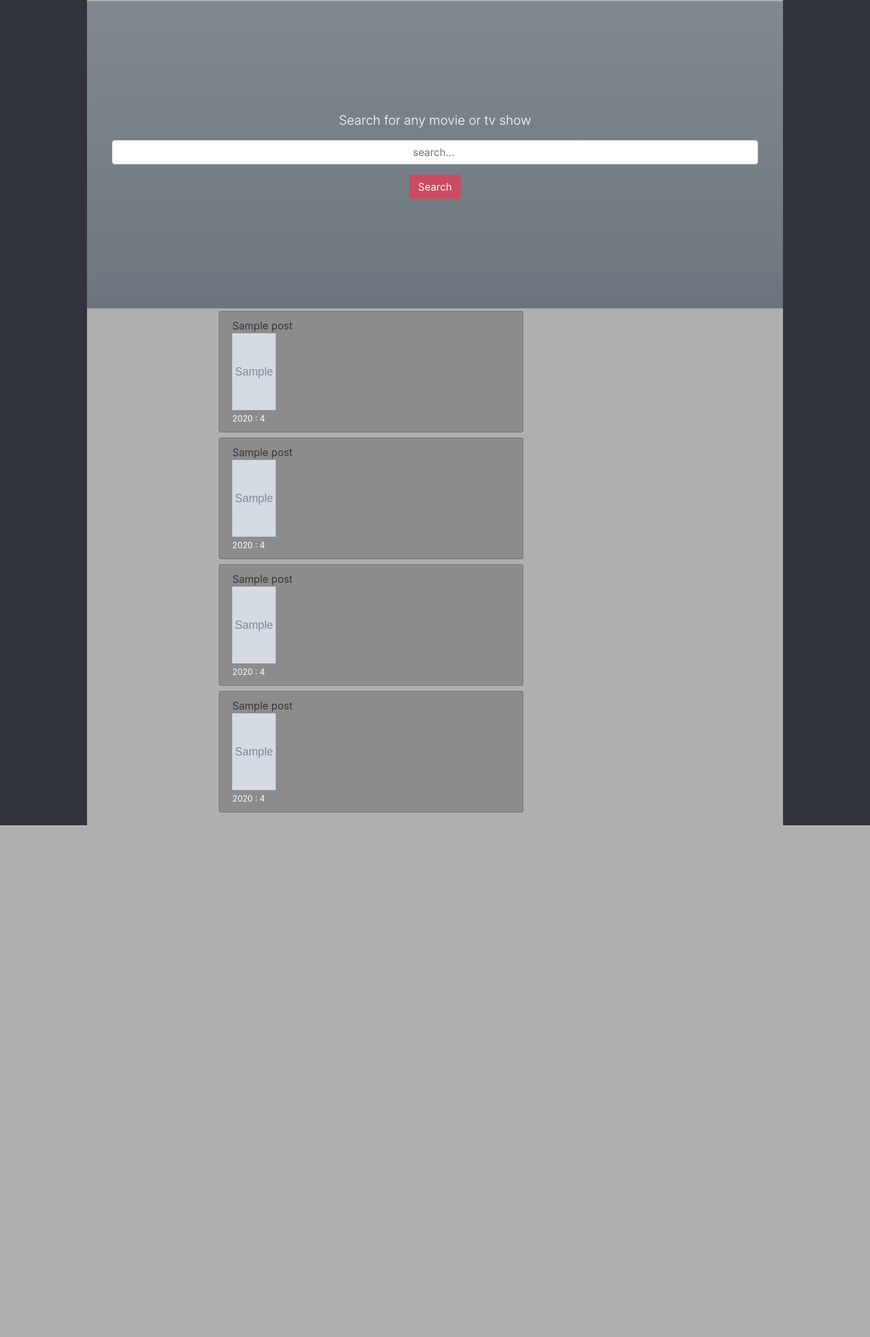
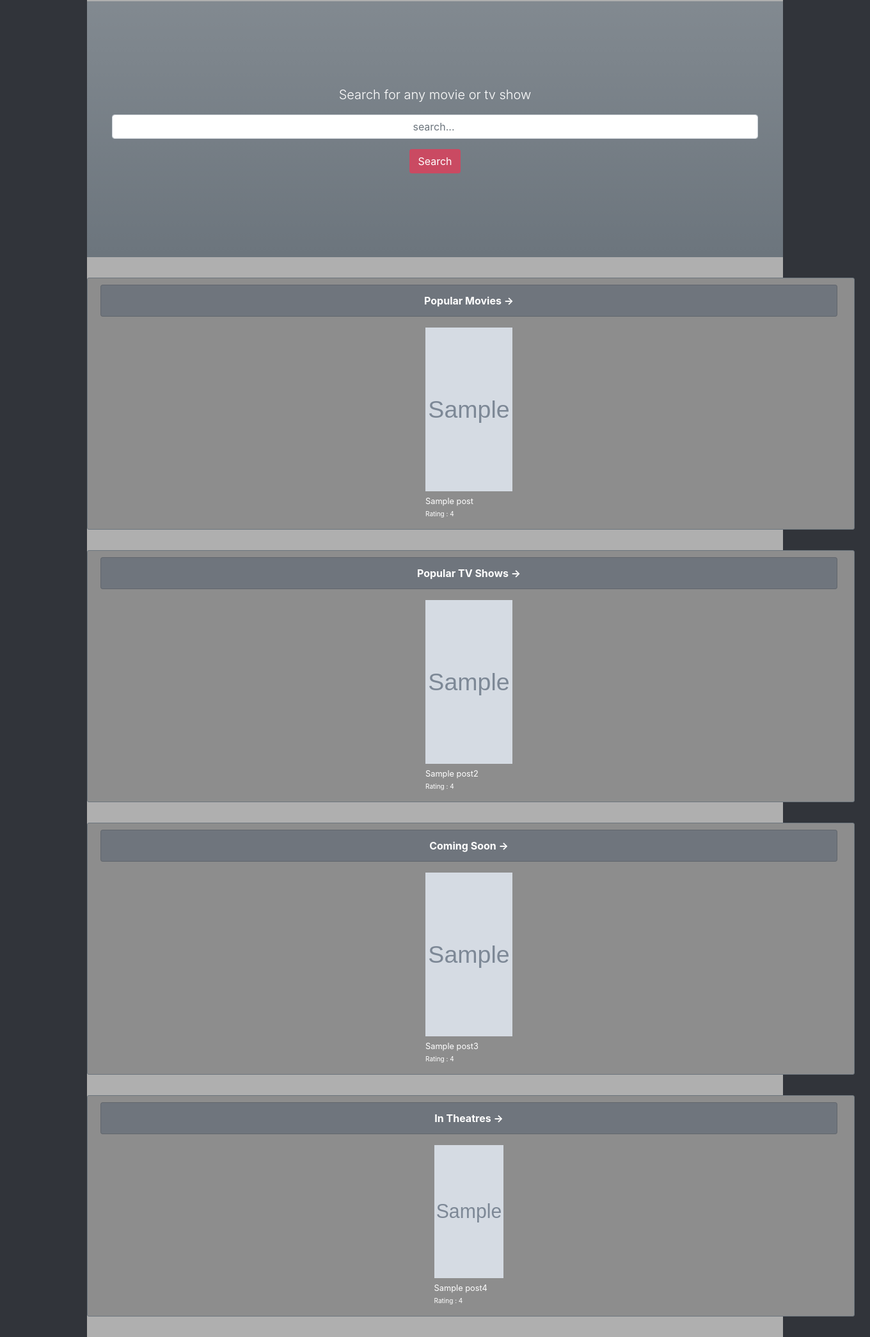
Before and after one commit to alexandrew541/Filmcore-Project, a Flask app: template templates/home.html in a window 1360 px wide. Shown: the part 78-2168 px from the top of the page at 64% size. Before the commit the page ends 1368 px from the top, so only its background shows below. Run offline with Flask 2, Linux system fonts and the light colour scheme; the template is opened without the code that fills it: most values are stand-ins (such as "Sample title", 1, 10 or a date in 2020); grey boxes marked "Sample" are stand-in pictures; some libraries are stand-ins or nearby versions; some web fonts are replaced.

Commit message:
Home page styled and 4 api calls running

```diff
--- a/AP2 list.txt
+++ b/AP2 list.txt
@@ -1,10 +1,12 @@
 LIST OF AP2 FEATURES AND REQUIREMENTS
 
+k_10ri6dy
+
+k_2ipefrim
 
 ------------MUST BE DONE----------
 
 Fix home styling
-Fix styling of movie/tv show pages
 
 Comment All Code
 
@@ -29,3 +31,4 @@
 Add availability on other platforms API
 Search page layout changed
 Watchlist layout changed
+Fix styling of movie/tv show pages
--- a/main.py
+++ b/main.py
@@ -1,3 +1,4 @@
+from traceback import print_tb
 from flask import Flask, render_template, redirect, url_for, request, flash
 import urllib.request, json
 from flask import Flask
@@ -56,28 +57,29 @@
     cut_upcoming_data = ""
 
     try:
-        req = Request('https://imdb-api.com/en/API/MostPopularMovies/k_10ri6dyy', headers={'User-Agent': 'Mozilla/5.0'})
+        req = Request('https://imdb-api.com/en/API/MostPopularMovies/k_2ipefrim', headers={'User-Agent': 'Mozilla/5.0'})
         pop_mov_data = json.loads(urlopen(req).read())
-        cut_data = pop_mov_data["items"][0:5]
+        cut_data = pop_mov_data["items"][0:4]
 
-        tvreq = Request('https://imdb-api.com/en/API/MostPopularTVs/k_10ri6dyy', headers={'User-Agent': 'Mozilla/5.0'})
+        tvreq = Request('https://imdb-api.com/en/API/MostPopularTVs/k_2ipefrim', headers={'User-Agent': 'Mozilla/5.0'})
         pop_tv_data = json.loads(urlopen(tvreq).read())
-        cut_tv_data = pop_tv_data["items"][0:5]
+        cut_tv_data = pop_tv_data["items"][0:4]
 
-        theatreq = Request('https://imdb-api.com/en/API/InTheaters/k_10ri6dyy', headers={'User-Agent': 'Mozilla/5.0'})
+        theatreq = Request('https://imdb-api.com/en/API/InTheaters/k_2ipefrim', headers={'User-Agent': 'Mozilla/5.0'})
         theatr_data = json.loads(urlopen(theatreq).read())
-        cut_theatr_data = theatr_data["items"][0:5]
+        cut_theatr_data = theatr_data["items"][0:4]
 
-        upcomingreq = Request('https://imdb-api.com/en/API/ComingSoon/k_10ri6dyy', headers={'User-Agent': 'Mozilla/5.0'})
+        upcomingreq = Request('https://imdb-api.com/en/API/ComingSoon/k_2ipefrim', headers={'User-Agent': 'Mozilla/5.0'})
         upcoming_data = json.loads(urlopen(upcomingreq).read())
-        cut_upcoming_data = upcoming_data["items"][0:5]
+        cut_upcoming_data = upcoming_data["items"][0:4]
+
 
     except Exception:
         return redirect(url_for('catch'))
 
 
-    return render_template('home.html', signedin = signedin, data1 = cut_data, data2 = cut_tv_data, data3 = cut_theatr_data,
-    data4 = cut_upcoming_data, usernames = usernames, usersid = usersid )
+    return render_template('home.html', signedin = signedin, data1 = cut_data, usernames = usernames, usersid = usersid,
+    data2 = cut_tv_data, data3 = cut_theatr_data, data4 = cut_upcoming_data )
 
 
 #Most Popular Movies Page
@@ -85,7 +87,7 @@
 def popularmovies():
 
     try:
-        req = Request('https://imdb-api.com/en/API/MostPopularMovies/k_10ri6dyy', headers={'User-Agent': 'Mozilla/5.0'})
+        req = Request('https://imdb-api.com/en/API/MostPopularMovies/k_2ipefrim', headers={'User-Agent': 'Mozilla/5.0'})
         pop_mov_data = json.loads(urlopen(req).read())
         data = pop_mov_data["items"]
 
@@ -100,7 +102,7 @@
 def populartv():
 
     try:
-        tvreq = Request('https://imdb-api.com/en/API/MostPopularTVs/k_10ri6dyy', headers={'User-Agent': 'Mozilla/5.0'})
+        tvreq = Request('https://imdb-api.com/en/API/MostPopularTVs/k_2ipefrim', headers={'User-Agent': 'Mozilla/5.0'})
         pop_tv_data = json.loads(urlopen(tvreq).read())
         data = pop_tv_data["items"]
 
@@ -115,7 +117,7 @@
 def intheatres():
 
     try:
-        theatdata = Request('https://imdb-api.com/en/API/InTheaters/k_10ri6dyy', headers={'User-Agent': 'Mozilla/5.0'})
+        theatdata = Request('https://imdb-api.com/en/API/InTheaters/k_2ipefrim', headers={'User-Agent': 'Mozilla/5.0'})
         theatreq = json.loads(urlopen(theatdata).read())
         data = theatreq["items"]
 
@@ -130,7 +132,7 @@
 def comingsoon():
 
     try:
-        upcomingreq = Request('https://imdb-api.com/en/API/ComingSoon/k_10ri6dyy', headers={'User-Agent': 'Mozilla/5.0'})
+        upcomingreq = Request('https://imdb-api.com/en/API/ComingSoon/k_2ipefrim', headers={'User-Agent': 'Mozilla/5.0'})
         upcoming_data = json.loads(urlopen(upcomingreq).read())
         data = upcoming_data["items"]
 
@@ -145,7 +147,7 @@
 def top250():
 
     try:
-        req = Request('https://imdb-api.com/en/API/Top250Movies/k_10ri6dyy', headers={'User-Agent': 'Mozilla/5.0'})
+        req = Request('https://imdb-api.com/en/API/Top250Movies/k_2ipefrim', headers={'User-Agent': 'Mozilla/5.0'})
         data = json.loads(urlopen(req).read())
         data = data["items"]
 
@@ -160,7 +162,7 @@
 def top250tv():
 
     try:
-        req = Request('https://imdb-api.com/en/API/Top250TVs/k_10ri6dyy', headers={'User-Agent': 'Mozilla/5.0'})
+        req = Request('https://imdb-api.com/en/API/Top250TVs/k_2ipefrim', headers={'User-Agent': 'Mozilla/5.0'})
         data = json.loads(urlopen(req).read())
         data = data["items"]
 
--- a/static/main.css
+++ b/static/main.css
@@ -149,7 +149,7 @@
 }
 
 .searchbars{
-  height: 60vh;
+  height: 50vh;
 }
 
 #parent {
@@ -202,6 +202,15 @@
  }
 
  .searchpages{
+   text-align: left;
+   float: left;
+   width: 35vw;
+   margin: 0.5vh;
+   background-color: #8c8c8c ;
+ }
+
+ .homepages{
+
    text-align: left;
    float: left;
    width: 35vw;
@@ -382,3 +391,9 @@
 .profile-box{
   margin-top: 5vh;
 }
+
+
+.homearticle{
+  background-color: #8d8d8d;
+  color: rgb(230, 73, 73);
+}
--- a/templates/home.html
+++ b/templates/home.html
@@ -38,68 +38,139 @@
         </div>
     </header>
 
+    <div style="height: 4vh;"></div>
 
-    <section id="about">
-        <div class="container px-4">
-            <div class="row gx-4 justify-content-center">
-                <div class="col-md-8">
+    <!--TOP 250 MOVIES-->
+    <div class="media content-section border-secondary homearticle" style="width: 150vh;">
+
+        <div class="col-md-13" style="margin-bottom: 5px;">
+            <ul class="list-group">
+            <a class="list-group-item movieinfo searchtitle" href="{{url_for('popularmovies')}}" style="text-align: center;"><strong>Popular Movies &#8594;</strong></a>
+            </ul>
+            <div>
+            <div style="height: 2vh;"></div>
+                <div style="width: 144vh; display: flex; justify-content: center;">
                     {% for post in data1 %}
-                    <article class="media content-section border-secondary searchpages">
-                        <div class="media-body">
-                            <a class="searchtitle" href="{{url_for('movie',movieid = post.id)}}">{{ post.title }}</a>
-                            <div class="media-body">
-                            <img src= "{{ post.image }}" style="width: 5vw; height: 15vh;" />
-                            <div class="media-body">
-                            <small class="text yeartype">{{ post.year }} : {{post.imDbRating}} </small>
-                      </article>
+                        <div style="float: left; width: 28vh; display: flex; justify-content: center;">
+                            <table style="word-wrap: break-word;">
+                                <tr>
+                                    <td> <a href="{{url_for('movie',movieid = post.id)}}"> <img src="{{ post.image }}" style="width: 10vw; height: 32vh;"> </a></td>
+                                </tr>
+                                <tr>
+                                    <td> <small class="text yeartype">{{ post.title }}</small></td>
+                                </tr>
+                                <tr>
+                                    <td class="text yeartype" style="font-size: x-small;">Rating : {{ post.imDbRating }} </td>
+                                </tr>
+                            </table>
+                        </div>
                     {% endfor %}
                 </div>
-                <div class="col-md-8">
-                    {% for post in data2 %}
-                    <article class="media content-section border-secondary searchpages">
-                        <div class="media-body">
-                            <a class="searchtitle" href="{{url_for('movie',movieid = post.id)}}">{{ post.title }}</a>
-                            <div class="media-body">
-                            <img src= "{{ post.image }}" style="width: 5vw; height: 15vh;" />
-                            <div class="media-body">
-                            <small class="text yeartype">{{ post.year }} : {{post.imDbRating}} </small>
-                      </article>
+            </div>
+
+        </div>
+
+    </div>
+    <div style="height: 4vh;"></div>
+
+    <!--TOP 250 TV-->
+    <div class="media content-section border-secondary homearticle" style="width: 150vh;">
+
+        <div class="col-md-13" style="margin-bottom: 5px;">
+            <ul class="list-group">
+            <a class="list-group-item movieinfo searchtitle" href="{{url_for('populartv')}}" style="text-align: center;"><strong>Popular TV Shows &#8594;</strong></a>
+            </ul>
+            <div>
+            <div style="height: 2vh;"></div>
+                <div style="width: 144vh; display: flex; justify-content: center;">
+                    {% for post2 in data2 %}
+                        <div style="float: left; width: 28vh; display: flex; justify-content: center;">
+                            <table style="word-wrap: break-word;">
+                                <tr>
+                                    <td> <a href="{{url_for('movie',movieid = post2.id)}}"> <img src="{{ post2.image }}" style="width: 10vw; height: 32vh;"> </a></td>
+                                </tr>
+                                <tr>
+                                    <td> <small class="text yeartype">{{ post2.title }}</small></td>
+                                </tr>
+                                <tr>
+                                    <td class="text yeartype" style="font-size: x-small;">Rating : {{ post2.imDbRating }} </td>
+                                </tr>
+                            </table>
+                        </div>
                     {% endfor %}
                 </div>
-                <div class="col-md-8">
-                    {% for post in data3 %}
-                    <article class="media content-section border-secondary searchpages">
-                        <div class="media-body">
-                            <a class="searchtitle" href="{{url_for('movie',movieid = post.id)}}">{{ post.title }}</a>
-                            <div class="media-body">
-                            <img src= "{{ post.image }}" style="width: 5vw; height: 15vh;" />
-                            <div class="media-body">
-                            <small class="text yeartype">{{ post.year }} : {{post.imDbRating}} </small>
-                      </article>
+            </div>
+
+        </div>
+
+    </div>
+    <div style="height: 4vh;"></div>
+
+
+     <!--COMING SOON-->
+    <div class="media content-section border-secondary homearticle" style="width: 150vh;">
+
+        <div class="col-md-13" style="margin-bottom: 5px;">
+            <ul class="list-group">
+            <a class="list-group-item movieinfo searchtitle" href="{{url_for('comingsoon')}}" style="text-align: center;"><strong>Coming Soon &#8594;</strong></a>
+            </ul>
+            <div>
+            <div style="height: 2vh;"></div>
+                <div style="width: 144vh; display: flex; justify-content: center;">
+                    {% for post3 in data3 %}
+                        <div style="float: left; width: 28vh; display: flex; justify-content: center;">
+                            <table style="word-wrap: break-word;">
+                                <tr>
+                                    <td> <a href="{{url_for('movie',movieid = post3.id)}}"> <img src="{{ post3.image }}" style="width: 10vw; height: 32vh;"> </a></td>
+                                </tr>
+                                <tr>
+                                    <td> <small class="text yeartype">{{ post3.title }}</small></td>
+                                </tr>
+                                <tr>
+                                    <td class="text yeartype" style="font-size: x-small;">Rating : {{ post3.imDbRating }} </td>
+                                </tr>
+                            </table>
+                        </div>
                     {% endfor %}
                 </div>
-                <div class="col-md-8">
-                    {% for post in data4 %}
-                    <article class="media content-section border-secondary searchpages">
-                        <div class="media-body">
-                            <a class="searchtitle" href="{{url_for('movie',movieid = post.id)}}">{{ post.title }}</a>
-                            <div class="media-body">
-                            <img src= "{{ post.image }}" style="width: 5vw; height: 15vh;" />
-                            <div class="media-body">
-                            <small class="text yeartype">{{ post.year }} : {{post.imDbRating}} </small>
-                      </article>
+            </div>
+
+        </div>
+
+    </div>
+    <div style="height: 4vh;"></div>
+
+    <!--IN THEATRE-->
+    <div class="media content-section border-secondary homearticle" style="width: 150vh;">
+
+        <div class="col-md-13" style="margin-bottom: 5px;">
+            <ul class="list-group">
+            <a class="list-group-item movieinfo searchtitle" href="{{url_for('intheatres')}}" style="text-align: center;"><strong>In Theatres &#8594;</strong></a>
+            </ul>
+            <div>
+            <div style="height: 2vh;"></div>
+                <div style="width: 144vh; display: flex; justify-content: center;">
+                    {% for post4 in data4 %}
+                        <div style="float: left; width: 28vh; display: flex; justify-content: center;">
+                            <table style="word-wrap: break-word;">
+                                <tr>
+                                    <td> <a href="{{url_for('movie',movieid = post4.id)}}"> <img src="{{ post4.image }}" style="width: 8vw; height: 26vh;"> </a></td>
+                                </tr>
+                                <tr>
+                                    <td> <small class="text yeartype">{{ post4.title }}</small></td>
+                                </tr>
+                                <tr>
+                                    <td class="text yeartype" style="font-size: x-small;">Rating : {{ post4.imDbRating }} </td>
+                                </tr>
+                            </table>
+                        </div>
                     {% endfor %}
                 </div>
-                <div class="col-lg-8">
+            </div>
 
-                    <p class="lead"></p>
-                    <ul>
+        </div>
 
-                    </ul>
     </div>
-            </div>
-        </div>
-    </section>
-
+    <div style="height: 4vh;"></div>
 
 {% endblock content %}
```
Lines whose indentation alone changed are shown as unchanged.
